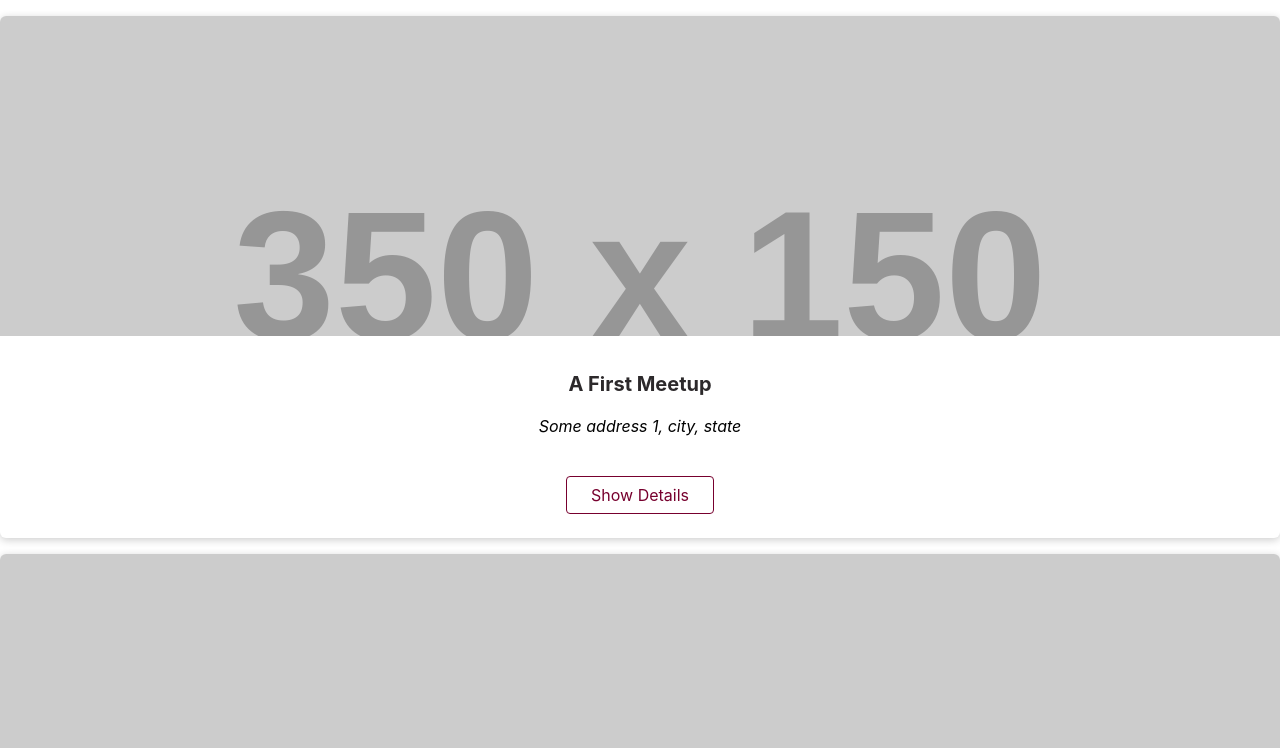
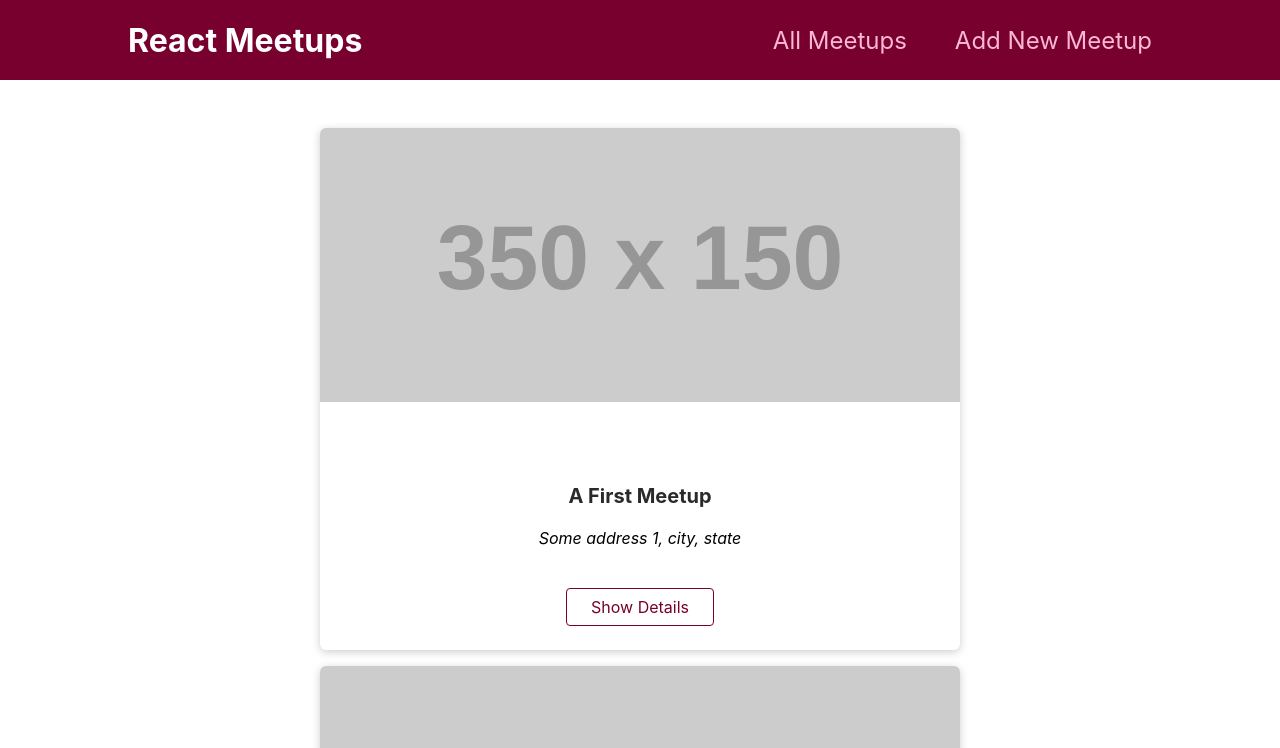
Before and after one commit to blair-cannon/meet-up-nextjs, a Next.js app: page / in a window 1280 px wide. Shown: the top 748 px of the page. Built offline with nearby package versions, Linux system fonts and the light colour scheme.

Commit message:
wrap layout around all pages

```diff
--- a/components/layout/MainNavigation.js
+++ b/components/layout/MainNavigation.js
@@ -1,4 +1,5 @@
 import classes from './MainNavigation.module.css';
+import Link from 'next/link';
 
 function MainNavigation() {
 
@@ -8,10 +9,10 @@ function MainNavigation() {
       <nav>
         <ul>
           <li>
-            <Link to='/'>All Meetups</Link>
+            <Link href='/'>All Meetups</Link>
           </li>
           <li>
-            <Link to='/new-meetup'>Add New Meetup</Link>
+            <Link href='/new-meetup'>Add New Meetup</Link>
           </li>
         </ul>
       </nav>
--- a/pages/_app.js
+++ b/pages/_app.js
@@ -1,7 +1,12 @@
-import '../styles/globals.css'
+import '../styles/globals.css';
+import Layout from '../components/layout/Layout';
 
 function MyApp({ Component, pageProps }) {
-  return <Component {...pageProps} />
+  return (
+    <Layout>
+      <Component {...pageProps} />
+    </Layout>
+  )
 }
 
 export default MyApp
--- a/pages/index.js
+++ b/pages/index.js
@@ -29,7 +29,7 @@ const DUMMY_MEETUPS = [
 
 function HomePage() {
   return (
-        <MeetupList meetups={DUMMY_MEETUPS} />
+    <MeetupList meetups={DUMMY_MEETUPS} />
   )
 }
 
```
